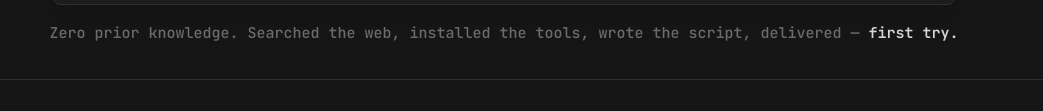
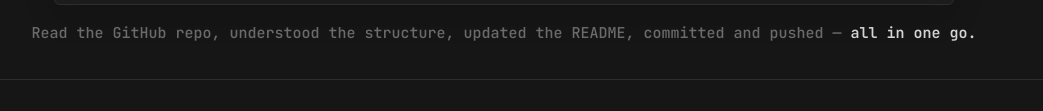
Before and after one commit to chillysbabybackribs/Clawdia, a website built with Vite: page site/index.html in a window 1280 px wide. Shown: the part 837-948 px from the top of the page, without its empty margins (136-1179 px from the left). Built offline with nearby package versions, Linux system fonts and the light colour scheme; no server answers; files whose address does not match are found by name.

Commit message:
chore: update hero caption for GitHub demo video

```diff
--- a/site/index.html
+++ b/site/index.html
@@ -77,7 +77,7 @@
       </div>
     </div>
 
-    <p class="hero-caption">Zero prior knowledge. Searched the web, installed the tools, wrote the script, delivered &mdash; <strong>first try.</strong></p>
+    <p class="hero-caption">Read the GitHub repo, understood the structure, updated the README, committed and pushed &mdash; <strong>all in one go.</strong></p>
   </section>
 
   <!-- Features -->
```
